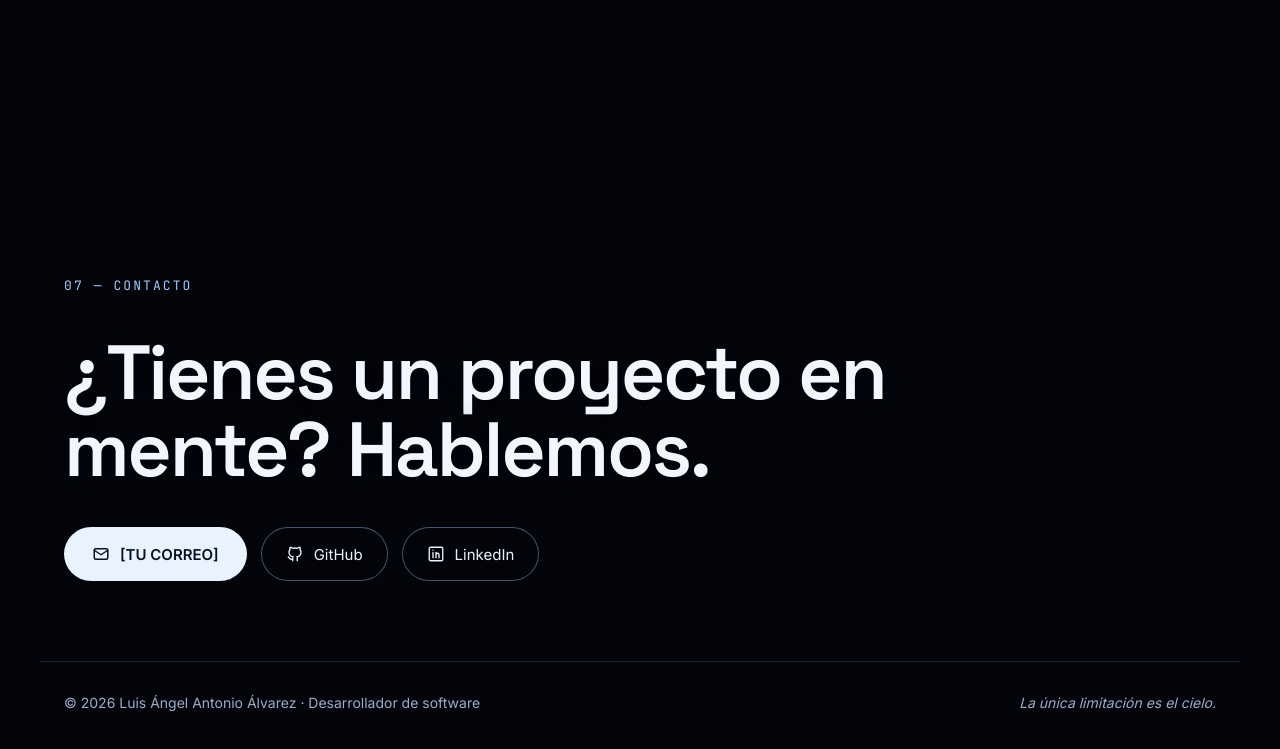
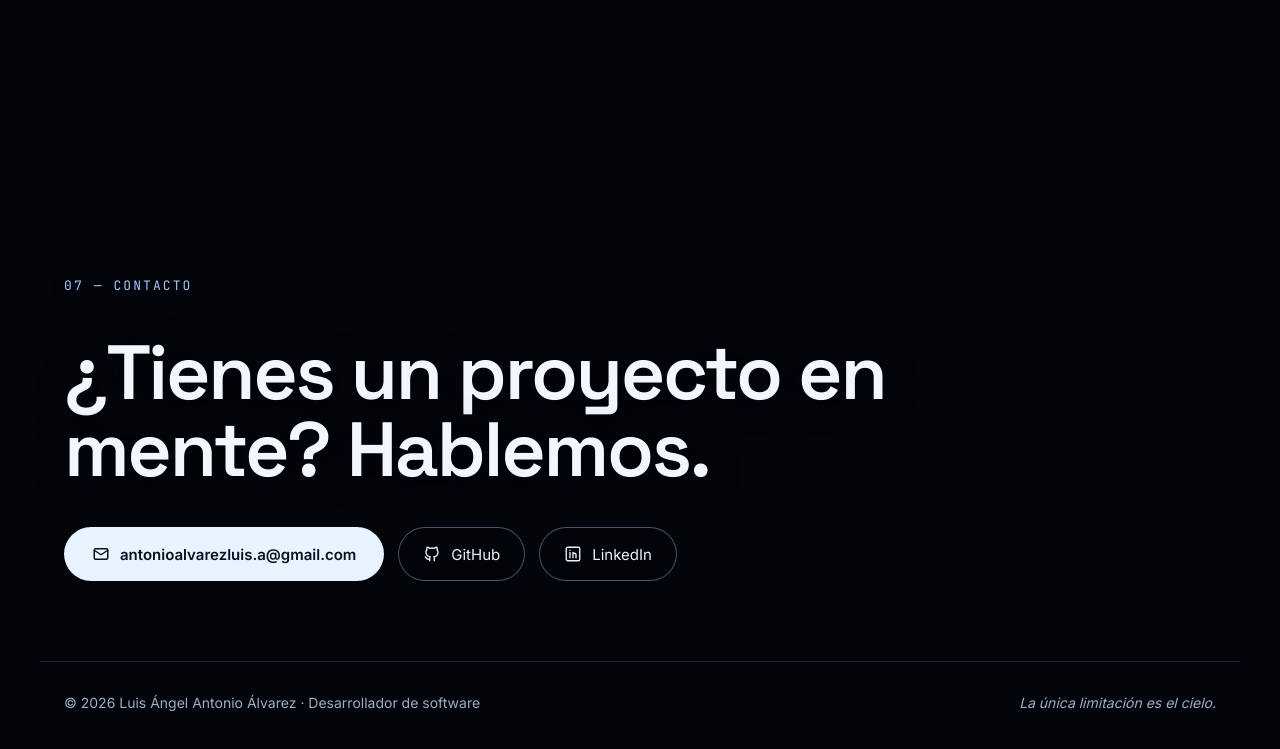
Before and after one commit to antonio4-89/dev.angelantonio, a plain HTML site: page index.html in a window 1280 px wide. Shown: the part 5064-5813 px from the top of the page. Drawn offline with Linux system fonts and the light colour scheme.

Commit message:
V 3.0.1 Revisando de nuez el CD

```diff
--- a/index.html
+++ b/index.html
@@ -311,7 +311,7 @@ a{color:#a9cfff}a:hover{color:#e8f3ff}
     <div style="display: flex; flex-wrap: wrap; gap: 14px">
       <a class="btn-primary" href="mailto:[TU CORREO]" style="display: inline-flex; align-items: center; gap: 10px; min-height: 52px; padding: 0 28px; border-radius: 999px; background: #e8f3ff; color: #08101e; text-decoration: none; font-weight: 600; font-size: 15px">
         <svg width="18" height="18" viewBox="0 0 24 24" fill="none" stroke="currentColor" stroke-width="2" stroke-linecap="round" stroke-linejoin="round" aria-hidden="true"><rect x="3" y="5" width="18" height="14" rx="2"></rect><path d="M3 7l9 6 9-6"></path></svg>
-        [TU CORREO]
+        antonioalvarezluis.a@gmail.com
       </a>
       <a class="btn-ghost" href="#contacto" style="display: inline-flex; align-items: center; gap: 10px; min-height: 52px; padding: 0 24px; border-radius: 999px; border: 1px solid rgba(169,207,255,.4); color: #e8f3ff; text-decoration: none; font-size: 15px; background: rgba(3,5,11,.55)">
         <svg width="18" height="18" viewBox="0 0 24 24" fill="none" stroke="currentColor" stroke-width="1.8" stroke-linecap="round" stroke-linejoin="round" aria-hidden="true"><path d="M9 19c-4.3 1.4-4.3-2.5-6-3m12 5v-3.5c0-1 .1-1.4-.5-2 2.8-.3 5.5-1.4 5.5-6a4.6 4.6 0 0 0-1.3-3.2 4.2 4.2 0 0 0-.1-3.2s-1.1-.3-3.5 1.3a12 12 0 0 0-6.2 0C6.5 2.8 5.4 3.1 5.4 3.1a4.2 4.2 0 0 0-.1 3.2A4.6 4.6 0 0 0 4 9.5c0 4.6 2.7 5.7 5.5 6-.6.6-.6 1.2-.5 2V21"></path></svg>
```
